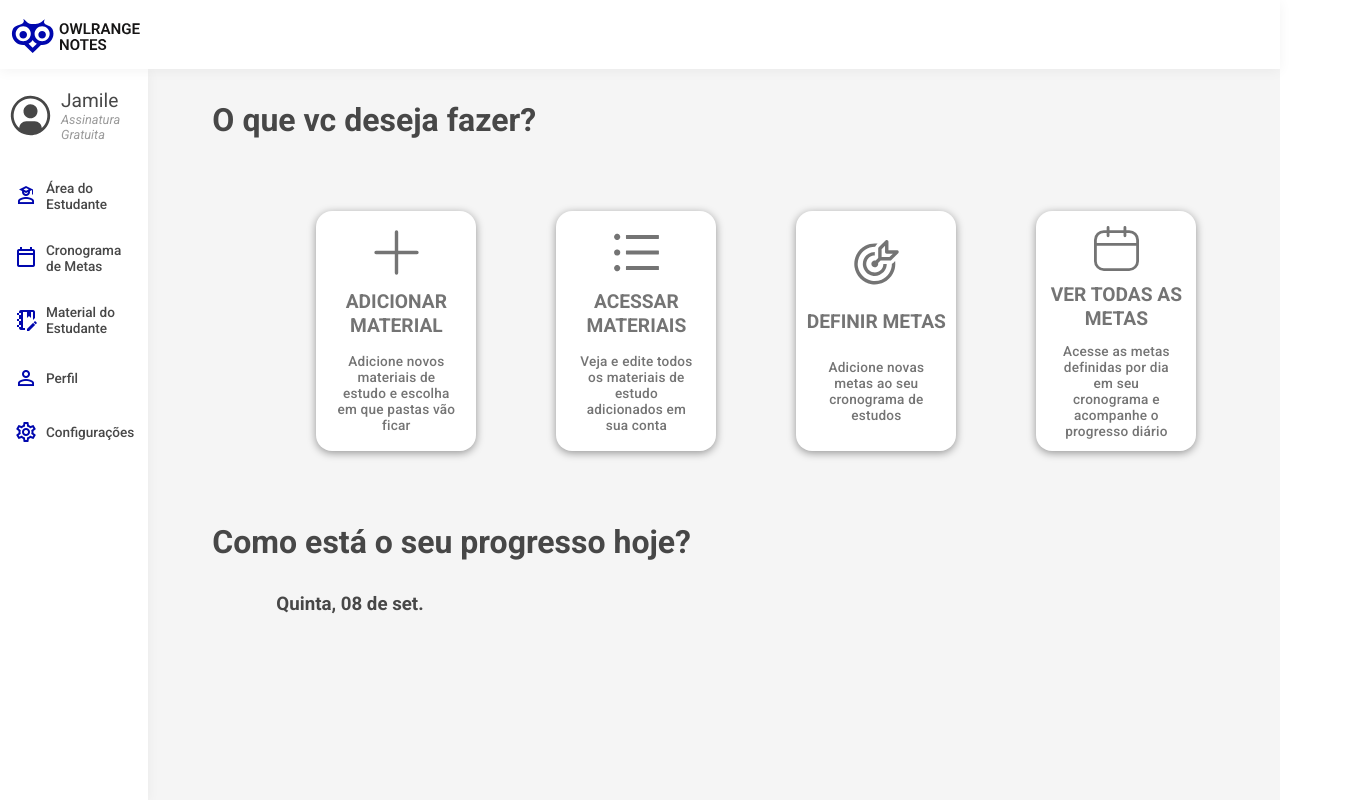
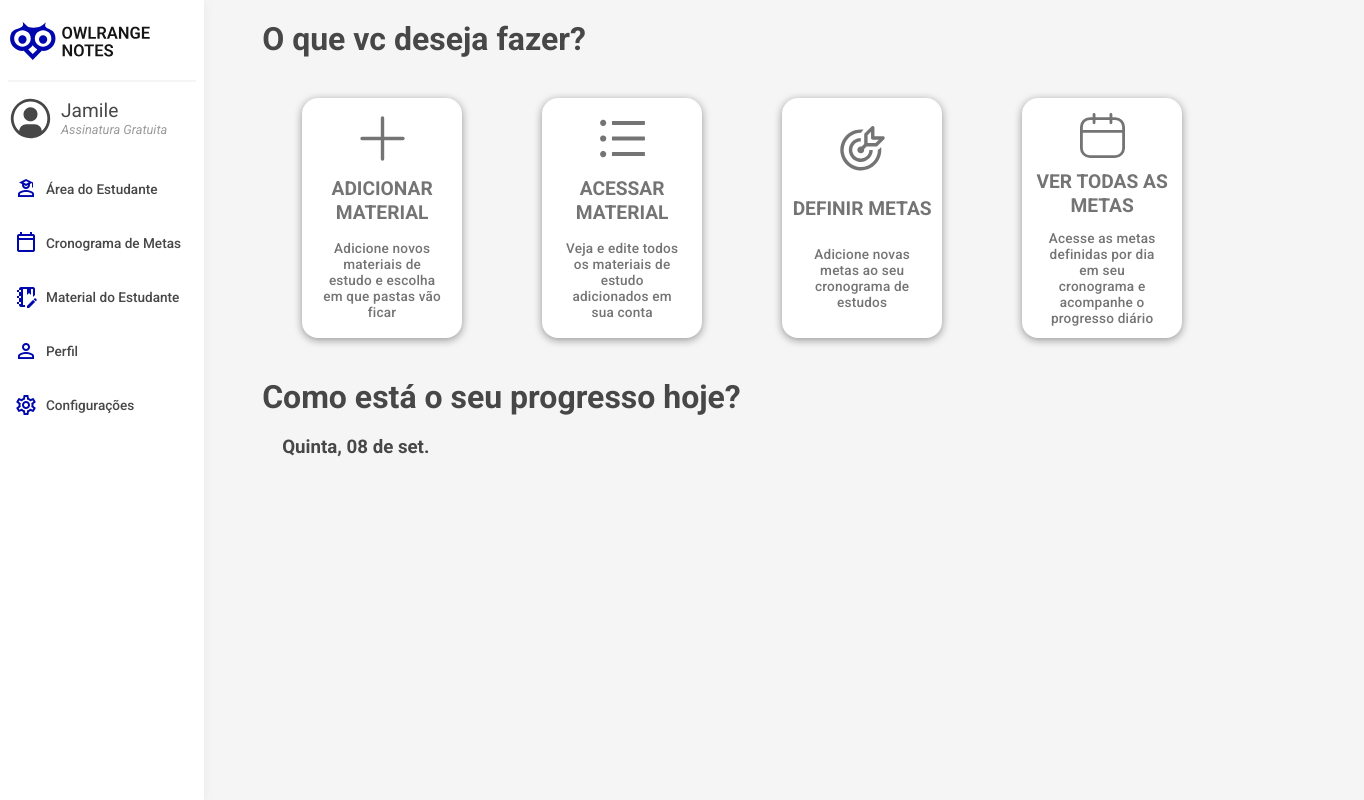
Before and after one commit to guilherme-biancardi/owlrange-notes-app, a Vue app: page /student-area in a window 1280 px wide. Shown: the whole page, 1364 px wide, since content can reach past the window. Built offline with nearby package versions, Linux system fonts and the light colour scheme.

Commit message:
✨ feat:new menu design and refactoring cards

```diff
--- a/src/App.vue
+++ b/src/App.vue
@@ -1,14 +1,13 @@
 <template>
-  <div class="app">
-    <header>
-      <img src="./assets/logo-owlrange.svg" alt="logo da owlrange notes" />
-    </header>
-    <div class="content">
-      <MenuComponent></MenuComponent>
-      <main>
-        <RouterView></RouterView>
-      </main>
-    </div>
+  <div class="content">
+    <MenuComponent></MenuComponent>
+    <main>
+      <RouterView v-slot="{ Component }">
+        <transition name="fade" mode="out-in">
+          <component :is="Component" />
+        </transition>
+      </RouterView>
+    </main>
   </div>
 </template>
 
@@ -30,24 +29,21 @@ import MenuComponent from "./components/MenuComponent.vue";
   --white: #ffffff;
   --white-light: #f5f5f5;
   --text: #474747;
-  --blue: #0007AE;
+  --blue: #0007ae;
+  --blue-medium: #292fdc;
 }
 
 ul {
   list-style: none;
 }
 
-a{
+a {
   text-decoration: none;
 }
 
-.app {
+body {
   background-color: var(--white-light);
   color: var(--text);
-  display: flex;
-  flex-direction: column;
-  width: 100%;
-  height: 100vh;
 }
 
 header {
@@ -65,15 +61,34 @@ header > img {
 
 .content {
   display: flex;
-  flex-grow: 1;
+  height: 100vh;
 }
 
 main {
   width: 100%;
-  height: 100%;
+  max-height: 100%;
   display: flex;
   flex-direction: column;
   align-items: center;
   justify-content: center;
+  overflow: auto;
+}
+
+.fade-enter-active,
+.fade-leave-active {
+  transition: all 0.2s ease;
+}
+
+.fade-enter-from,
+.fade-leave-to {
+  opacity: 0;
+}
+
+.fade-enter-from {
+  margin-top: -12px;
+}
+
+.fade-leave-to {
+  margin-top: 8px;
 }
 </style>
--- a/src/components/CardsMenu.vue
+++ /dev/null
@@ -1,86 +0,0 @@
-<template>
-  <div class="container">
-    <div class="card">
-      <img src="../assets/adicionar-material.svg" alt="adicionar material" />
-      <h2>ADICIONAR MATERIAL</h2>
-      <p>
-        Adicione novos materiais de estudo e escolha em que pastas vão ficar
-      </p>
-    </div>
-    <div class="card">
-      <img src="../assets/acessar-material.svg" alt="adicionar material" />
-      <h2>ACESSAR MATERIAIS</h2>
-      <p>Veja e edite todos os materiais de estudo adicionados em sua conta</p>
-    </div>
-    <div class="card">
-      <img src="../assets/definir-metas.svg" alt="adicionar material" />
-      <h2>DEFINIR METAS</h2>
-      <p>Adicione novas metas ao seu cronograma de estudos</p>
-    </div>
-    <div class="card">
-      <img src="../assets/ver-metas.svg" alt="adicionar material" />
-      <h2>VER TODAS AS METAS</h2>
-      <p>
-        Acesse as metas definidas por dia em seu cronograma e acompanhe o
-        progresso diário
-      </p>
-    </div>
-  </div>
-</template>
-
-<script setup></script>
-
-<style scoped>
-.container {
-  display: flex;
-}
-
-.card {
-  display: flex;
-  flex-direction: column;
-  justify-content: space-evenly;
-  padding-top: 12px;
-  height: 240px;
-  width: 160px;
-  margin: 40px;
-  border-radius: 16px;
-  background: var(--white);
-  box-shadow: 0px 2px 8px rgba(0, 0, 0, 0.4);
-  border: 3px solid transparent
-}
-
-.card img {
-  display: block;
-  margin: 0 auto;
-  color: #747474;
-  width: 45px;
-  height: 45px;
-}
-
-.card:hover {
-  border-color: #0007AE;
-}
-
-.card h2 {
-  text-align: center;
-  padding-top: 12px;
-  font-family: Roboto;
-  font-size: 1.2em;
-  font-weight: 600;
-  line-height: 24px;
-  letter-spacing: 0em;
-  text-align: center;
-  color: #747474;
-}
-.card p {
-  text-align: center;
-  padding: 12px 16px;
-  font-family: Roboto;
-  font-size: 0.85em;
-  font-weight: 500;
-  line-height: 16px;
-  letter-spacing: 0.015em;
-  text-align: center;
-  color: #747474;
-}
-</style>
--- a/src/components/MenuComponent.vue
+++ b/src/components/MenuComponent.vue
@@ -1,5 +1,9 @@
 <template>
   <nav>
+    <RouterLink to="/"
+      ><img src="../assets/logo-owlrange.svg" alt="logo da owlrange" class="logo"
+    /></RouterLink>
+    <hr />
     <div class="user">
       <img src="../assets/user.svg" class="user-photo" />
       <div class="user-text">
@@ -59,11 +63,23 @@ const state = reactive({
 }
 
 nav {
-  width: 230px;
+  width: 240px;
   background-color: var(--white);
-  padding: 20px 8px;
+  padding: 12px 8px;
   box-shadow: 0px 2px 12px rgba(0, 0, 0, 0.05);
   height: 100%;
+  display: flex;
+  flex-direction: column;
+  row-gap: 14px;
+}
+
+.logo {
+  max-width: 142px;
+}
+
+hr {
+  border: 1px solid var(--white-light);
+  height: 0;
 }
 
 .user {
@@ -103,7 +119,7 @@ nav {
   row-gap: 18px;
   flex-direction: column;
   justify-content: center;
-  margin-top: 32px;
+  margin-top: 16px;
 }
 
 .menu-list a {
@@ -115,7 +131,7 @@ nav {
   font-weight: 500;
   border-radius: 8px;
   padding: 6px;
-  transition: all .1s ease;
+  transition: all 0.1s ease;
 }
 
 .menu-list a i {
@@ -123,7 +139,7 @@ nav {
 }
 
 .menu-list a:hover {
-  background-color: var(--blue);
+  background-color: var(--blue-medium);
   color: var(--white);
   transform: scale(1.1) translateX(8px);
 }
--- /dev/null
+++ b/src/components/studentArea/CardsMenu.vue
@@ -0,0 +1,103 @@
+<template>
+  <div class="card-container">
+    <div class="card" v-for="(card, index) in state.cards" :key="index">
+      <img :src="card.image" :alt="card.imageAlt" />
+      <h2>{{ card.title }}</h2>
+      <p>{{ card.description }}</p>
+    </div>
+  </div>
+</template>
+
+<script setup>
+import { reactive } from "vue";
+
+const state = reactive({
+  cards: [
+    {
+      image: require("../../assets/adicionar-material.svg"),
+      title: "adicionar material",
+      description:
+        "Adicione novos materiais de estudo e escolha em que pastas vão ficar",
+      imageAlt: "icone adicionar material",
+    },
+    {
+      image: require("../../assets/acessar-material.svg"),
+      title: "acessar material",
+      description:
+        "Veja e edite todos os materiais de estudo adicionados em sua conta",
+      imageAlt: "icone acessar material",
+    },
+    {
+      image: require("../../assets/definir-metas.svg"),
+      title: "definir metas",
+      description:
+        "Adicione novas metas ao seu cronograma de estudos",
+      imageAlt: "icone definir metas",
+    },
+    {
+      image: require("../../assets/ver-metas.svg"),
+      title: "ver todas as metas",
+      description:
+        "Acesse as metas definidas por dia em seu cronograma e acompanhe o progresso diário",
+      imageAlt: "icone ver metas",
+    },
+  ],
+});
+</script>
+
+<style scoped>
+.card-container {
+  display: flex;
+}
+
+.card {
+  display: flex;
+  flex-direction: column;
+  justify-content: space-evenly;
+  padding-top: 12px;
+  height: 240px;
+  width: 160px;
+  margin: 40px;
+  border-radius: 16px;
+  background: var(--white);
+  box-shadow: 0px 2px 8px rgba(0, 0, 0, 0.4);
+  border: 3px solid transparent;
+  transition: all .1s ease;
+}
+
+.card img {
+  display: block;
+  margin: 0 auto;
+  color: #747474;
+  width: 45px;
+  height: 45px;
+}
+
+.card:hover {
+  border-color: var(--blue);
+}
+
+.card h2 {
+  text-align: center;
+  padding-top: 12px;
+  font-family: Roboto;
+  font-size: 1.2em;
+  font-weight: 600;
+  line-height: 24px;
+  letter-spacing: 0em;
+  text-align: center;
+  color: #747474;
+  text-transform: uppercase;
+}
+.card p {
+  text-align: center;
+  padding: 12px 16px;
+  font-family: Roboto;
+  font-size: 0.85em;
+  font-weight: 500;
+  line-height: 16px;
+  letter-spacing: 0.015em;
+  text-align: center;
+  color: #747474;
+}
+</style>
--- a/src/router/modules/createRoute.js
+++ b/src/router/modules/createRoute.js
@@ -1,4 +1,8 @@
-export const createRoute = (path, component) => ({
-    path,
-    component: () => component
-})
+export const createRoute = (path, component, routeParams = {}) => {
+    const route = {
+        path,
+        component: () => component
+    }
+
+    return Object.assign(route, routeParams)
+}
--- a/src/router/modules/routes.js
+++ b/src/router/modules/routes.js
@@ -5,9 +5,6 @@ const goalsSchedule = createRoute('/goals-schedule', import('../../views/student
 const studentMaterial = createRoute('/material-student', import('../../views/studentMaterial.vue'))
 const studentPerfil = createRoute('/account', import('../../views/studentPerfil.vue'))
 const studentSetting = createRoute('/settings', import('../../views/studentSetting.vue'))
-
-
-
 
 export const useRoutes = () => ([
     {
--- a/src/views/studentArea.vue
+++ b/src/views/studentArea.vue
@@ -5,26 +5,22 @@
       <CardsMenu></CardsMenu>
     </div>
 
-<div>
- <h1>Como está o seu progresso hoje?</h1>
- <CronogramResume></CronogramResume>
-
-</div>
-
+    <div>
+      <h1>Como está o seu progresso hoje?</h1>
+      <CronogramResume></CronogramResume>
+    </div>
   </div>
-
 </template>
 
 <script setup>
-import CardsMenu from "@/components/CardsMenu.vue";
-import CronogramResume from "@/components/CronogramResume.vue";
-
+import CardsMenu from "@/components/studentArea/CardsMenu.vue";
+import CronogramResume from "@/components/studentArea/CronogramResume.vue";
 </script>
 
 <style scoped>
 .container {
   align-content: flex-start;
   flex: 1;
-  padding: 2rem 4rem;
+  padding: 20px;
 }
 </style>
```
Also changed, not shown: src/components/studentArea/CronogramResume.vue (renamed from src/components/CronogramResume.vue), src/main.js (line endings or trailing spaces).
